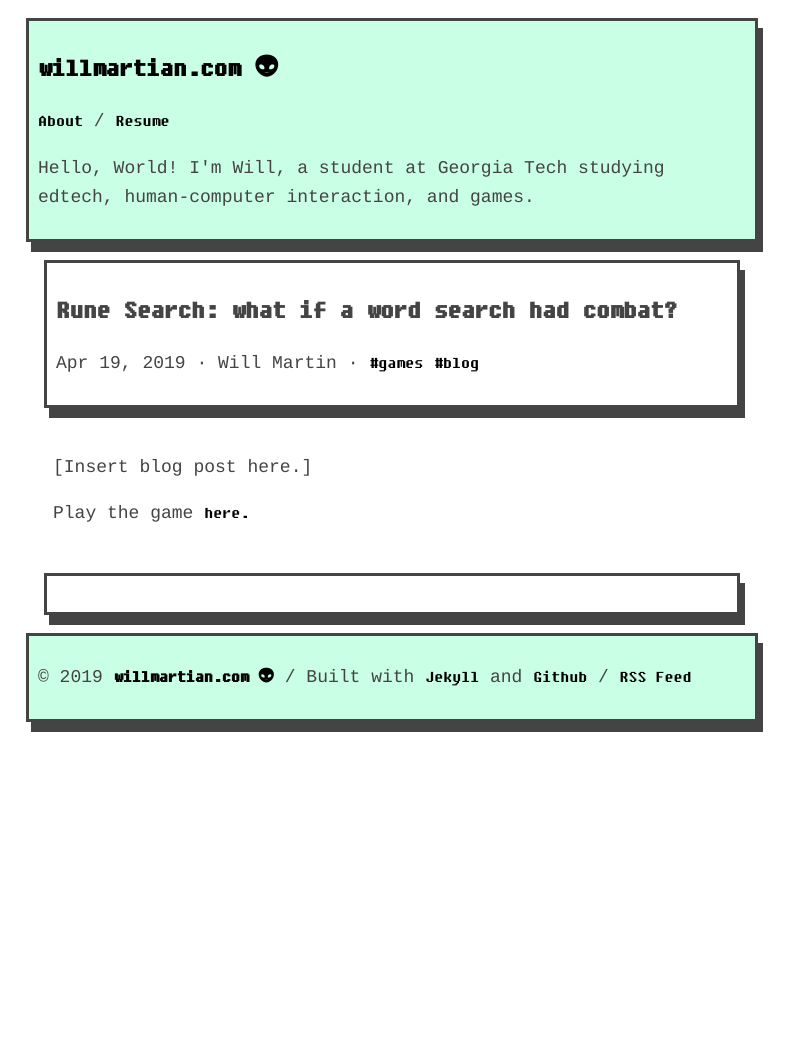
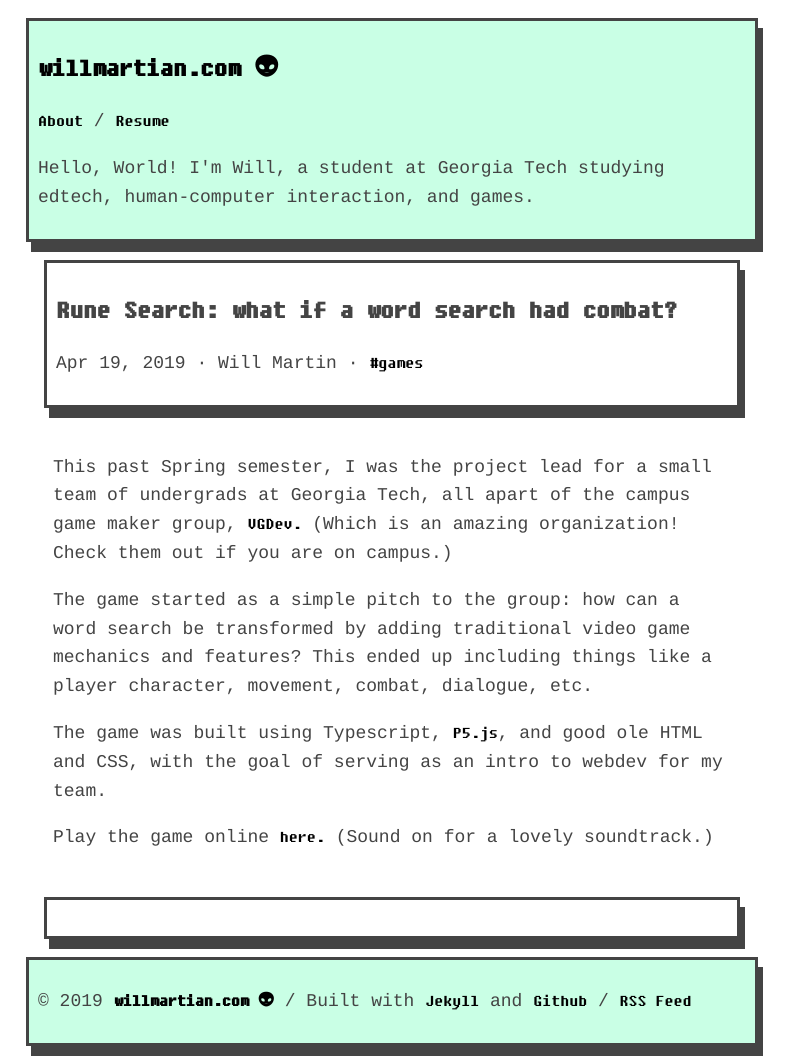
Before and after one commit to willbmartin/willbmartin.github.io, a Jekyll site: the page built from _posts/2019-4-19-rune-search.md, in a window 1280 px wide. Shown: the whole page, without its empty margins (0-800 px from the left). Built offline with Jekyll 4.4.1, drawn with Linux system fonts in a browser that asks for light colours; comment, search, counter and statistics services are not loaded; before the commit the page ends 900 px from its top, so only the background shows below that.

Commit message:
Added RuneSearch text, removed filter from mobile

```diff
--- a/_posts/2019-4-19-rune-search.md
+++ b/_posts/2019-4-19-rune-search.md
@@ -1,11 +1,15 @@
 ---
 layout: post
 title: "Rune Search: what if a word search had combat?"
-tags: [games, blog]
+tags: [games]
 author: Will Martin
 comment: true
 ---
 
-[Insert blog post here.]
+This past Spring semester, I was the project lead for a small team of undergrads at Georgia Tech, all apart of the campus game maker group, [VGDev.](http://vgdev.org) (Which is an amazing organization! Check them out if you are on campus.)
 
-Play the game [here.](https://willbmartin.github.io/rune-search/)
+The game started as a simple pitch to the group: how can a word search be transformed by adding traditional video game mechanics and features? This ended up including things like a player character, movement, combat, dialogue, etc.
+
+The game was built using Typescript, [P5.js](https://p5js.org/), and good ole HTML and CSS, with the goal of serving as an intro to webdev for my team.
+
+Play the game online [here.](https://willbmartin.github.io/rune-search/) (Sound on for a lovely soundtrack.)
--- a/css/main.css
+++ b/css/main.css
@@ -22,7 +22,7 @@ html {
 }
 
 #background {
-   font-family: Courier, monospace;
+  font-family: Courier, monospace;
   font-weight: 1000;
   position: fixed;
   top: -20%;
@@ -151,6 +151,10 @@ a:hover, a:active {
     color:#444;
   }
 
+  #filters {
+    display: none;
+  }
+
   .post-image {
     margin-right: 1em;
     margin-bottom: 1em;
```
Also changed, not shown: _posts/2018-7-22-hello-world.md (+2 -2 lines), about.md (+3 -4 lines).
